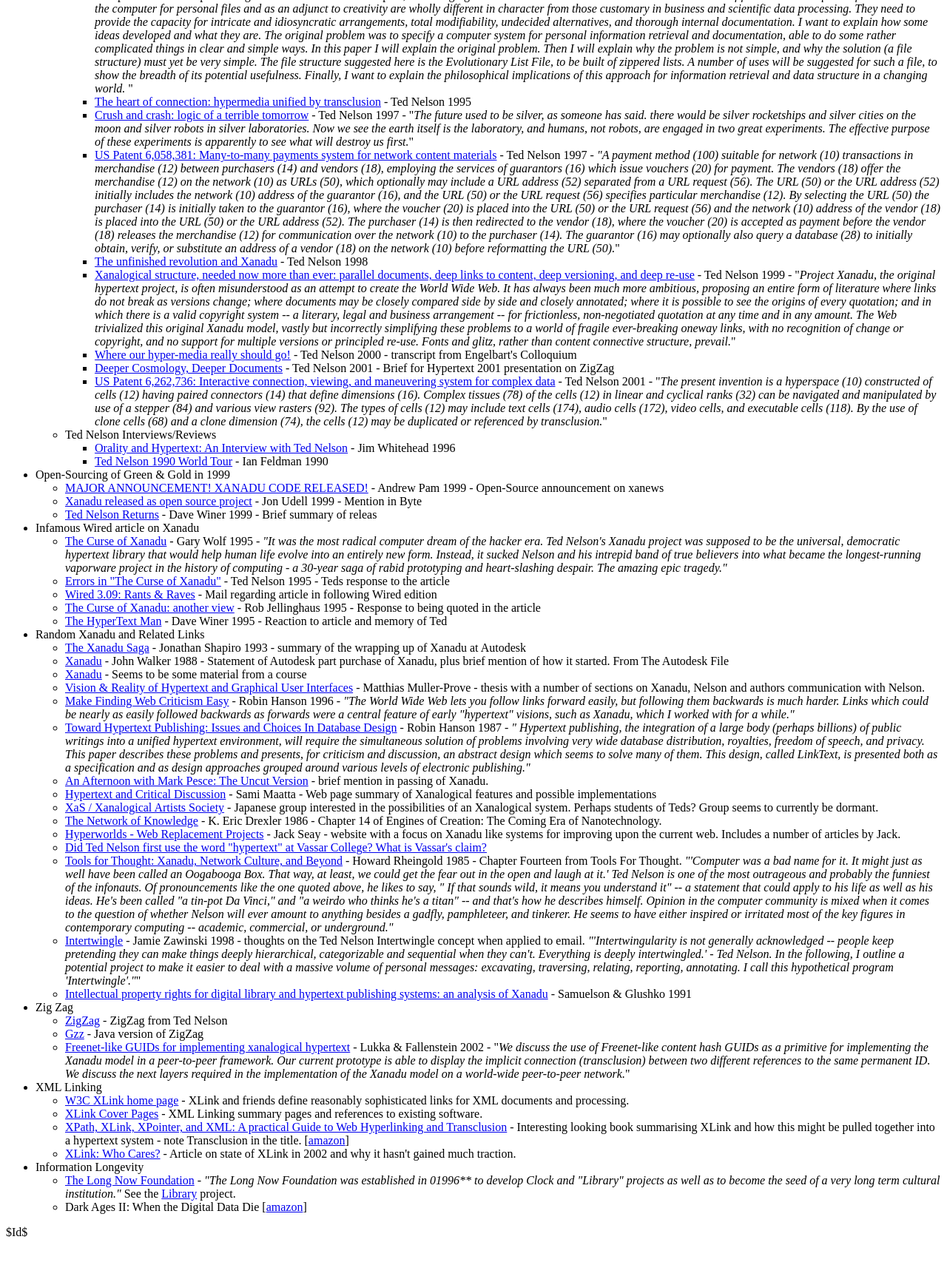
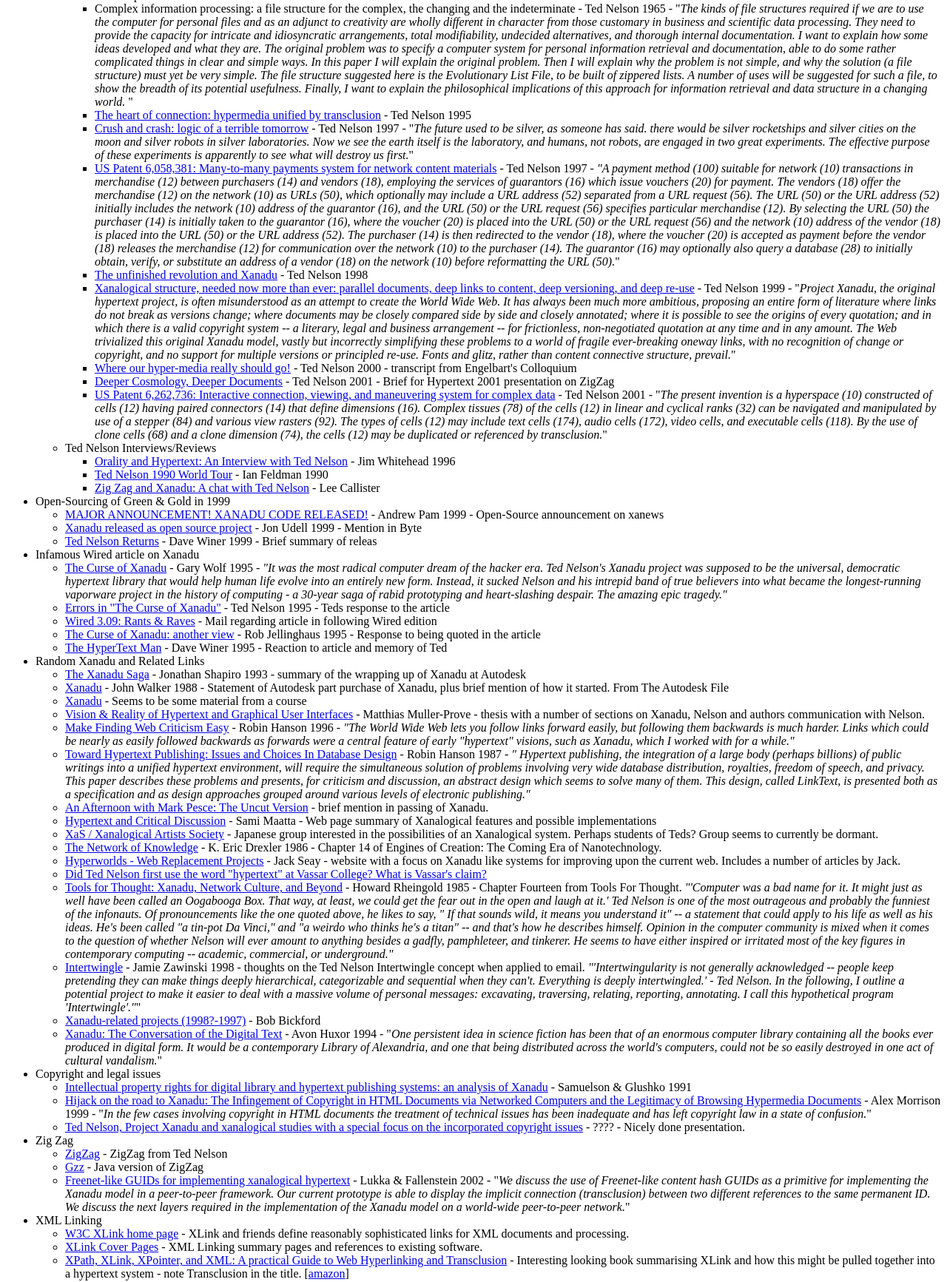
Before and after one commit to jonesd/abora-website, a plain HTML site: page htdocs/links.html in a window 1280 px wide. Shown: the part 1067-2800 px from the top of the page at 74% size. Before the commit the page ends 2750 px from the top, so only its background shows below. Drawn offline with Linux system fonts and the light colour scheme.

Commit message:
-Added a copyright related section

```diff
--- a/htdocs/links.html
+++ b/htdocs/links.html
@@ -33,6 +33,7 @@
 	  <li><a href="http://www.udanax.com/">Udanax.com</a></li>
 	  <li><a href="http://www.udanax.com/gold/">Udanax-Gold</a> - Core design of Abora is based on the amazing work contained in Udanax-Gold</li>
 	  <li><a href="http://www.udanax.com/green/index.html">Udanax-Green</a> - Design previous to Udanax-Gold</li>
+		<li><a href="http://udanax.com/green/febe/philosophy.html">Philosophy and Motivation</a></li>
 	</ul>
       </li>
       <li>Xanalogical scenarios
@@ -102,13 +103,14 @@
 		<ul>
 	      <li><a href="http://www.ics.uci.edu/~ejw/csr/nelson_pg.html">Orality and Hypertext: An Interview with Ted Nelson</a> - Jim Whitehead 1996</li>
 	      <li><a href="http://www.xanadu.com.au/media/nelson90.html">Ted Nelson 1990 World Tour</a> - Ian Feldman 1990</li>
+			<li><a href="http://digiville.com/gazette/hyperwire/ZZaXan.html">Zig Zag and Xanadu: A chat with Ted Nelson</a> - Lee Callister</li>
 	    </ul>
 	</li></ul>
 	  </li>
 	  <li>Open-Sourcing of Green & Gold in 1999
 	    <ul>
 	      <li><a href="http://xanadu.com.au/mail/xanews/msg00016.html">MAJOR ANNOUNCEMENT! XANADU CODE RELEASED!</a> - Andrew Pam 1999 - Open-Source announcement on xanews</li>
-	      <li><a href="http://www.byte.com/documents/s=148/byt19990901s0008/index2.htm">Xanadu released as open source project</a> - Jon Udell 1999 - Mention in Byte</li>
+	      <li><a href="http://udell.roninhouse.com/bytecols/1999-09-01.html">Xanadu released as open source project</a> - Jon Udell 1999 - Mention in Byte</li>
 	      <li><a href="http://davenet.userland.com/1999/08/24/tedNelsonReturns">Ted Nelson Returns</a> - Dave Winer 1999 - Brief summary of releas</li>
 	    </ul>
 	  </li>
@@ -137,9 +139,17 @@
 		<li><a href="http://iberia.vassar.edu/~mijoyce/Ted_sed.html">Did Ted Nelson first use the word "hypertext" at Vassar College? What is Vassar's claim?</a></li>
 		<li><a href="http://www.rheingold.com/texts/tft/14.html">Tools for Thought: Xanadu, Network Culture, and Beyond</a> - Howard Rheingold 1985 - Chapter Fourteen from Tools For Thought. <i>"'Computer was a bad name for it. It might just as well have been called an Oogabooga Box. That way, at least, we could get the fear out in the open and laugh at it.' Ted Nelson is one of the most outrageous and probably the funniest of the infonauts. Of pronouncements like the one quoted above, he likes to say, " If that sounds wild, it means you understand it" -- a statement that could apply to his life as well as his ideas. He's been called "a tin-pot Da Vinci," and "a weirdo who thinks he's a titan" -- and that's how he describes himself. Opinion in the computer community is mixed when it comes to the question of whether Nelson will ever amount to anything besides a gadfly, pamphleteer, and tinkerer. He seems to have either inspired or irritated most of the key figures in contemporary computing -- academic, commercial, or underground."</i></li>
 		<li><a href="http://www.mozilla.org/blue-sky/misc/199805/intertwingle.html">Intertwingle</a> - Jamie Zawinski 1998 - thoughts on the Ted Nelson Intertwingle concept when applied to email. <i>"'Intertwingularity is not generally acknowledged -- people keep pretending they can make things deeply hierarchical, categorizable and sequential when they can't. Everything is deeply intertwingled.'	- Ted Nelson. In the following, I outline a potential project to make it easier to deal with a massive volume of personal messages: excavating, traversing, relating, reporting, annotating. I call this hypothetical program 'Intertwingle'."</i>"</li>
-				<li><a href="http://doi.acm.org/10.1145/122974.122979">Intellectual property rights for digital library and hypertext publishing systems: an analysis of Xanadu</a> - Samuelson &amp; Glushko 1991</li>
+				<li><a href="http://www.daft.com/~rab/projects.html#xanadu">Xanadu-related projects (1998?-1997)</a> - Bob Bickford</li>
+				<li><a href="http://www.mediamatic.net/cwolk/view/7454">Xanadu: The Conversation of the Digital Text</a> - Avon Huxor 1994 - "<i>One persistent idea in science fiction has been that of an enormous computer library containing all the books ever produced in digital form. It would be a contemporary Library of Alexandria, and one that being distributed across the world's computers, could not be so easily destroyed in one act of cultural vandalism.</i>"</li>
 	</ul>
       </li>
+		<li>Copyright and legal issues
+			<ul>
+				<li><a href="http://doi.acm.org/10.1145/122974.122979">Intellectual property rights for digital library and hypertext publishing systems: an analysis of Xanadu</a> - Samuelson &amp; Glushko 1991</li>
+				<li><a href="http://elj.warwick.ac.uk/jilt/99-1/morrison.html">Hijack on the road to Xanadu: The Infingement of Copyright in HTML Documents via Networked Computers and the Legitimacy of Browsing Hypermedia Documents</a> - Alex Morrison 1999 - "<i>In the few cases involving copyright in HTML documents the treatment of technical issues has been inadequate and has left copyright law in a state of confusion.</i>"</li>
+				<li><a href="http://www.merz-akademie.de/projekte/emma/So02HDOL/projects/xanadu/main.html">Ted Nelson, Project Xanadu and xanalogical studies with a special focus on the incorporated copyright issues</a> - ???? - Nicely done presentation.</li>
+				</ul>
+			</li>
 			<li>Zig Zag
 				<ul>
 					<li><a href="http://xanadu.com/zigzag/">ZigZag</a> - ZigZag from Ted Nelson</li>
```
